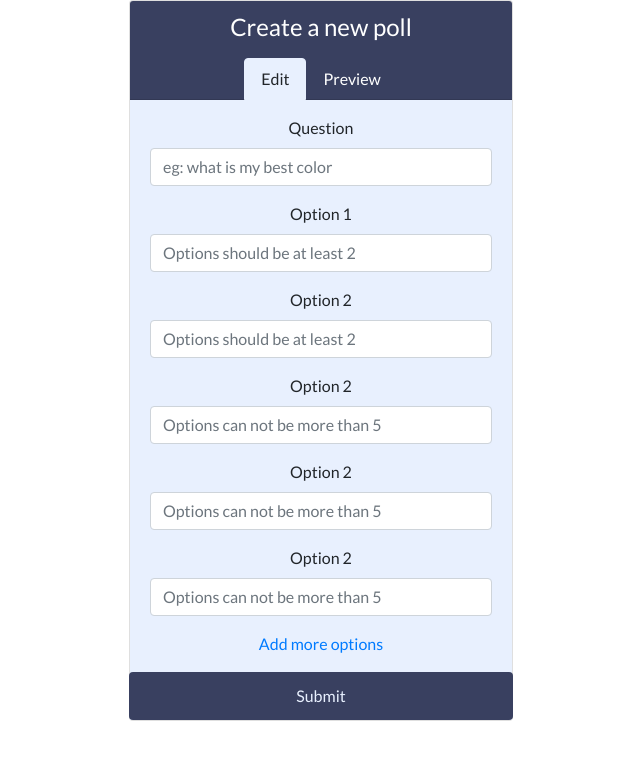
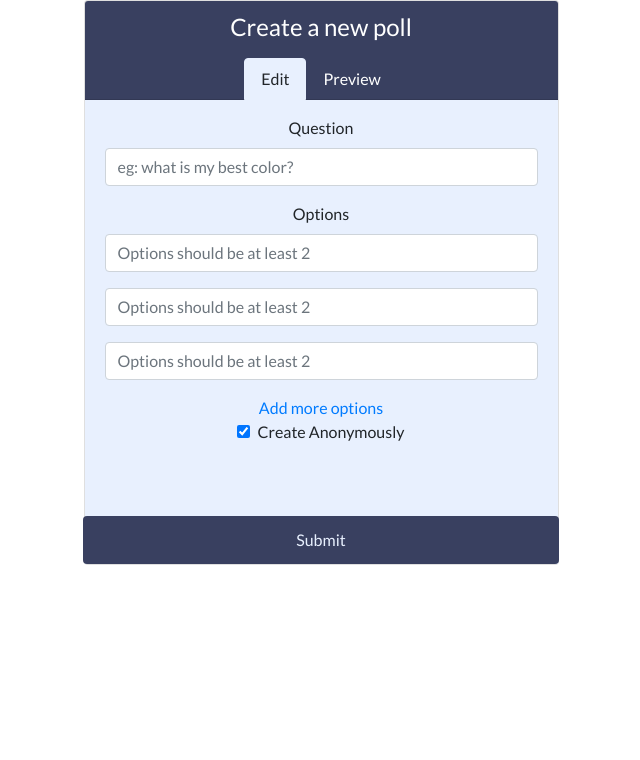
Before and after one commit to aimeedyki/DePeopleSay, a React (Create React App) app in the folder client/: page /new-poll in a window 1280 px wide. Shown: the top 760 px of the page, without its empty margins (319-959 px from the left). Built offline with nearby package versions, Linux system fonts and the light colour scheme.

Commit message:
create interface for poll

```diff
--- a/client/package.json
+++ b/client/package.json
@@ -6,6 +6,7 @@
     "axios": "^0.19.0",
     "enzyme": "^3.10.0",
     "enzyme-adapter-react-16": "^1.14.0",
+    "lodash": "^4.17.15",
     "react": "^16.8.6",
     "react-bootstrap": "^1.0.0-beta.9",
     "react-dom": "^16.3.2",
--- a/client/src/components/CreatePoll/CreatePoll.css
+++ b/client/src/components/CreatePoll/CreatePoll.css
@@ -4,6 +4,10 @@
 
 .create-poll {
   height: 100vh;
+}
+
+.create-poll__card {
+  padding: 0;
 }
 
 .create-poll__form {
@@ -56,3 +60,13 @@
 .create-poll__tab .list-group {
   margin-bottom: 1rem;
 }
+
+.preview__user-details {
+  text-align: left;
+}
+@media only screen and (min-width: 992px) {
+  .create-poll__tab {
+    overflow: scroll;
+    height: 50vh;
+  }
+}
--- a/client/src/components/CreatePoll/CreatePollComponent.jsx
+++ b/client/src/components/CreatePoll/CreatePollComponent.jsx
@@ -1,128 +1,32 @@
 import React from 'react';
 import Button from 'react-bootstrap/Button';
 import Card from 'react-bootstrap/Card';
+import Col from 'react-bootstrap/Col';
 import Container from 'react-bootstrap/Container';
 import Row from 'react-bootstrap/Row';
-import ListGroup from 'react-bootstrap/ListGroup';
 import Tab from 'react-bootstrap/Tab';
-import Form from 'react-bootstrap/Form';
 import Nav from 'react-bootstrap/Nav';
 
+import PollForm from './PollForm';
+import PollPreview from './PollPreview';
 import './CreatePoll.css';
 
-const pollForm = (
-  <div className="create-poll__form">
-    <Form.Group>
-      <Form.Label>Question</Form.Label>
-      <Form.Control
-        name="question"
-        // onChange={this.handleChange}
-        placeholder="eg: what is my best color"
-        type="text"
-      // value={email}
-      // isInvalid={!!emailError}
-      />
-      <Form.Control.Feedback type="invalid">
-        {/* {emailError} */}
-      </Form.Control.Feedback>
-    </Form.Group>
-    <Form.Group>
-      <Form.Label>Option 1</Form.Label>
-      <Form.Control
-        name="option1"
-        // onChange={this.handleChange}
-        placeholder="Options should be at least 2"
-        type="text"
-      // value={username}
-      // isInvalid={!!userNameError}
-      />
-      {/* <Form.Control.Feedback type="invalid">
-        {userNameError}
-      </Form.Control.Feedback> */}
-    </Form.Group>
-    <Form.Group>
-      <Form.Label>Option 2</Form.Label>
-      <Form.Control
-        name="option2"
-        // onChange={this.handleChange}
-        placeholder="Options should be at least 2"
-        type="text"
-      // value={username}
-      // isInvalid={!!userNameError}
-      />
-      {/* <Form.Control.Feedback type="invalid">
-        {userNameError}
-      </Form.Control.Feedback> */}
-    </Form.Group>
-    <Form.Group>
-      <Form.Label>Option 2</Form.Label>
-      <Form.Control
-        name="option2"
-        // onChange={this.handleChange}
-        placeholder="Options can not be more than 5"
-        type="text"
-      // value={username}
-      // isInvalid={!!userNameError}
-      />
-      {/* <Form.Control.Feedback type="invalid">
-        {userNameError}
-      </Form.Control.Feedback> */}
-    </Form.Group>
-    <Form.Group>
-      <Form.Label>Option 2</Form.Label>
-      <Form.Control
-        name="option2"
-        // onChange={this.handleChange}
-        placeholder="Options can not be more than 5"
-        type="text"
-      // value={username}
-      // isInvalid={!!userNameError}
-      />
-      {/* <Form.Control.Feedback type="invalid">
-        {userNameError}
-      </Form.Control.Feedback> */}
-    </Form.Group>
-    <Form.Group>
-      <Form.Label>Option 2</Form.Label>
-      <Form.Control
-        name="option2"
-        // onChange={this.handleChange}
-        placeholder="Options can not be more than 5"
-        type="text"
-      // value={username}
-      // isInvalid={!!userNameError}
-      />
-      {/* <Form.Control.Feedback type="invalid">
-        {userNameError}
-      </Form.Control.Feedback> */}
-    </Form.Group>
-    <Form.Control.Feedback type="invalid">
-      {/* {this.props.errorMessage} */}
-    </Form.Control.Feedback>
-    <a href="#1" className="add-link">Add more options</a>
-  </div>
-);
-
-const pollPreview = (
-  <div>
-    <h5
-      className="create-poll__question"
-    >
-      What is your best color?
-    </h5>
-    <ListGroup variant="flush">
-      <ListGroup.Item>orange</ListGroup.Item>
-      <ListGroup.Item>green</ListGroup.Item>
-      <ListGroup.Item>Voilet</ListGroup.Item>
-    </ListGroup>
-  </div>
-);
-
-const CreatePollComponent = () => (
+const CreatePollComponent = ({
+  errorMessages,
+  isAnonymous,
+  question,
+  options,
+  optionFields,
+  handleAddOptionField,
+  handleChange,
+  handleOptionChange,
+  handleSubmit
+}) => (
     <Container className="create-poll">
       <Row className="justify-content-md-center">
         <Tab.Container id="left-tabs-example" defaultActiveKey="edit">
-        <Card className="text-center" style={{ width: '24rem' }}>
+          <Col xs={12} md={8} lg={5} className="create-poll__card">
+            <Card className="text-center">
               <Card.Header>
                 <h4>Create a new poll</h4>
                 <Nav
@@ -140,17 +44,36 @@ const CreatePollComponent = () => (
               <Card.Body className="tab-content" id="nav-tabContent">
                 <Tab.Content className="create-poll__tab">
                   <Tab.Pane eventKey="edit">
-                {pollForm}
+                    <PollForm
+                      errorMessages={errorMessages}
+                      isAnonymous={isAnonymous}
+                      options={options}
+                      optionFields={optionFields}
+                      handleAddOptionField={handleAddOptionField}
+                      handleChange={handleChange}
+                      handleOptionChange={handleOptionChange}
+                      question={question}
+                    />
                   </Tab.Pane>
                   <Tab.Pane eventKey="preview">
-                {pollPreview}
+                    <PollPreview
+                      isAnonymous={isAnonymous}
+                      options={options}
+                      question={question}
+                    />
                   </Tab.Pane>
                 </Tab.Content>
                 <Row className="d-flex flex-column">
-              <Button className="create-poll__submit-button">Submit</Button>
+                  <Button
+                    className="create-poll__submit-button"
+                    onClick={handleSubmit}
+                  >
+                    Submit
+                </Button>
                 </Row>
               </Card.Body>
             </Card>
+          </Col>
         </Tab.Container>
       </Row>
     </Container>
--- /dev/null
+++ b/client/src/components/CreatePoll/CreatePollContainer.jsx
@@ -0,0 +1,66 @@
+import React, { useState } from 'react';
+import { replaceArrayItem } from '../../utils/replaceArrayItem';
+
+const CreatePollContainer = (props) => {
+  const [poll, setPoll] = useState({
+    isAnonymous: true,
+    question: ''
+  });
+
+  const [options, setOptions] = useState([]);
+  const [optionFields, setOptionFields] = useState(3);
+  const [errorMessages, setErrorMessage] = useState({ genericError: '' });
+
+  const handleSubmit = () => {
+    // Submit logic to be written when actions and reducers have been
+    console.log('submit', poll);
+  };
+
+  const handleChange = (event) => {
+    const { target } = event;
+    const value = target.type === 'checkbox' ? target.checked : target.value;
+
+    setPoll({
+      ...poll,
+      [target.name]: value
+    });
+  };
+
+  const handleOptionChange = (event) => {
+    const index = parseInt(event.target.name, 10);
+    const newArray = replaceArrayItem(options, index, event.target.value);
+
+    setOptions(newArray);
+  };
+
+  const handleAddOptionField = (event) => {
+    event.preventDefault();
+
+    if (optionFields < 5) {
+      setOptionFields(optionFields + 1);
+    } else {
+      setErrorMessage({
+        ...errorMessages,
+        genericError: 'you can not have more than 5 options'
+      });
+    }
+  };
+
+  const { component: Component } = props;
+
+  return (
+    <Component
+      errorMessages={errorMessages}
+      question={poll.question}
+      options={options}
+      optionFields={optionFields}
+      isAnonymous={poll.isAnonymous}
+      handleAddOptionField={handleAddOptionField}
+      handleChange={handleChange}
+      handleOptionChange={handleOptionChange}
+      handleSubmit={handleSubmit}
+    />
+  );
+};
+
+export default CreatePollContainer;
--- /dev/null
+++ b/client/src/components/CreatePoll/PollForm.jsx
@@ -0,0 +1,120 @@
+import React from 'react';
+import Form from 'react-bootstrap/Form';
+
+import './CreatePoll.css';
+
+// some logic commented out for error handling
+const PollForm = ({
+  errorMessages,
+  question,
+  isAnonymous,
+  options,
+  optionFields,
+  handleAddOptionField,
+  handleChange,
+  handleOptionChange
+}) => (
+    <div className="create-poll__form">
+      <Form.Group>
+        <Form.Label>Question</Form.Label>
+        <Form.Control
+          name="question"
+          onChange={handleChange}
+          placeholder="eg: what is my best color?"
+          type="text"
+          value={question}
+        // isInvalid={!!emailError}
+        />
+        <Form.Control.Feedback type="invalid">
+          {/* {emailError} */}
+        </Form.Control.Feedback>
+      </Form.Group>
+      <Form.Group>
+        <Form.Label>Options</Form.Label>
+        <Form.Control
+          name="0"
+          onChange={handleOptionChange}
+          placeholder="Options should be at least 2"
+          type="text"
+          value={options[0] || ''}
+        // isInvalid={!!userNameError}
+        />
+        {/* <Form.Control.Feedback type="invalid">
+        {userNameError}
+      </Form.Control.Feedback> */}
+      </Form.Group>
+      <Form.Group>
+        <Form.Control
+          name="1"
+          onChange={handleOptionChange}
+          placeholder="Options should be at least 2"
+          type="text"
+          value={options[1] || ''}
+        // isInvalid={!!userNameError}
+        />
+        {/* <Form.Control.Feedback type="invalid">
+        {userNameError}
+      </Form.Control.Feedback> */}
+      </Form.Group>
+      {/* {optionFields >= 3 && */}
+      <Form.Group>
+        <Form.Control
+          name="2"
+          onChange={handleOptionChange}
+          placeholder="Options should be at least 2"
+          type="text"
+          value={options[2] || ''}
+        // isInvalid={!!userNameError}
+        />
+        {/* <Form.Control.Feedback type="invalid">
+        {userNameError}
+      </Form.Control.Feedback> */}
+      </Form.Group>
+      {optionFields >= 4 && <Form.Group>
+        <Form.Control
+          name="3"
+          onChange={handleOptionChange}
+          placeholder="Options can not be more than 5"
+          type="text"
+          value={options[3] || ''}
+        // isInvalid={!!userNameError}
+        />
+        {/* <Form.Control.Feedback type="invalid">
+        {userNameError}
+      </Form.Control.Feedback> */}
+      </Form.Group>}
+      {optionFields === 5 && <Form.Group>
+        <Form.Control
+          name="4"
+          onChange={handleOptionChange}
+          placeholder="Options can not be more than 5"
+          type="text"
+          value={options[4] || ''}
+          isInvalid={!!errorMessages.genericError}
+        />
+        {/* <Form.Control.Feedback type="invalid">
+        {userNameError}
+      </Form.Control.Feedback> */}
+      </Form.Group>}
+      <Form.Control.Feedback type="invalid">
+        {errorMessages.genericError}
+      </Form.Control.Feedback>
+      <a
+        href="#1"
+        className="add-link"
+        onClick={handleAddOptionField}
+      >
+        Add more options
+      </a>
+      <Form.Group controlId="formBasicCheckbox">
+        <Form.Check type="checkbox"
+          name="isAnonymous"
+          checked={isAnonymous}
+          onChange={handleChange}
+          label=" Create Anonymously"
+        />
+      </Form.Group>
+    </div>
+);
+
+export default PollForm;
--- /dev/null
+++ b/client/src/components/CreatePoll/PollPreview.jsx
@@ -0,0 +1,25 @@
+import React from 'react';
+import uniqueId from 'lodash/uniqueId';
+import ListGroup from 'react-bootstrap/ListGroup';
+
+import './CreatePoll.css';
+
+const pollPreview = ({ isAnonymous, question, options }) => (
+  <div>
+    <p className="preview__user-details">{isAnonymous ?
+      'Anonymous' : 'Aimee'} :</p>
+    <h5
+      className="create-poll__question"
+    >
+      {question}
+    </h5>
+    <ListGroup variant="flush">
+      {options.map(option =>
+        option && <ListGroup.Item key={uniqueId('createOption-')}>
+          {option}
+        </ListGroup.Item>)}
+    </ListGroup>
+  </div>
+);
+
+export default pollPreview;
--- a/client/src/components/CreatePoll/index.jsx
+++ b/client/src/components/CreatePoll/index.jsx
@@ -1,11 +1,10 @@
 import React from 'react';
 
-// import CreatePollContainer from './CreatePollContainer';
+import CreatePollContainer from './CreatePollContainer';
 import CreatePollComponent from './CreatePollComponent';
 
 const CreatePoll = props => (
-  // <CreatePollContainer {...props} component={CreatePollComponent} />
-  <CreatePollComponent />
+  <CreatePollContainer {...props} component={CreatePollComponent} />
 );
 
 export default CreatePoll;
--- /dev/null
+++ b/client/src/utils/replaceArrayItem.js
@@ -0,0 +1,5 @@
+export const replaceArrayItem = (array, index, value) => {
+  const ret = array.slice(0);
+  ret[index] = value;
+  return ret;
+};
```
Also changed, not shown: 1 other file (tests, documents, lock files or other folders). Lines whose indentation alone changed are shown as unchanged.
